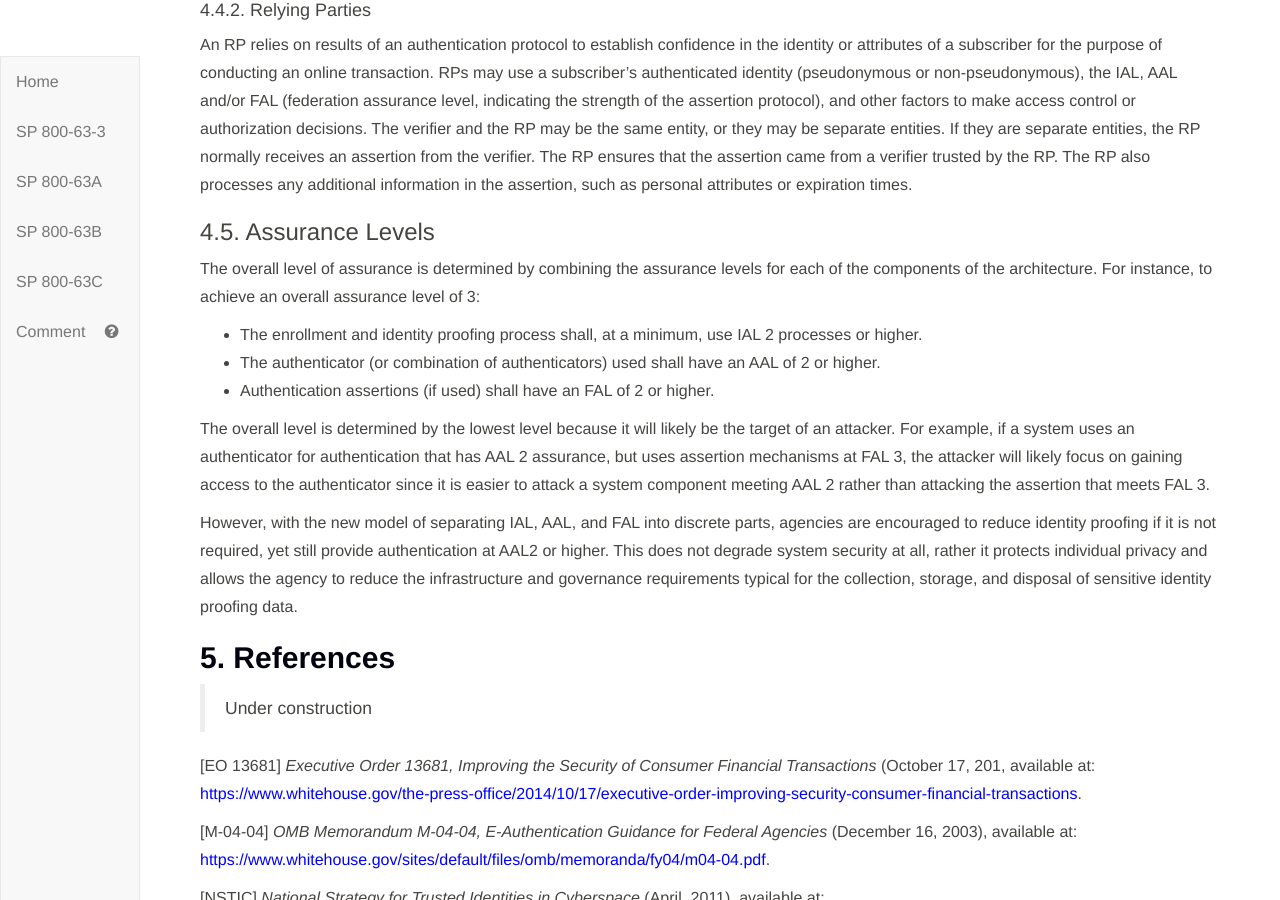
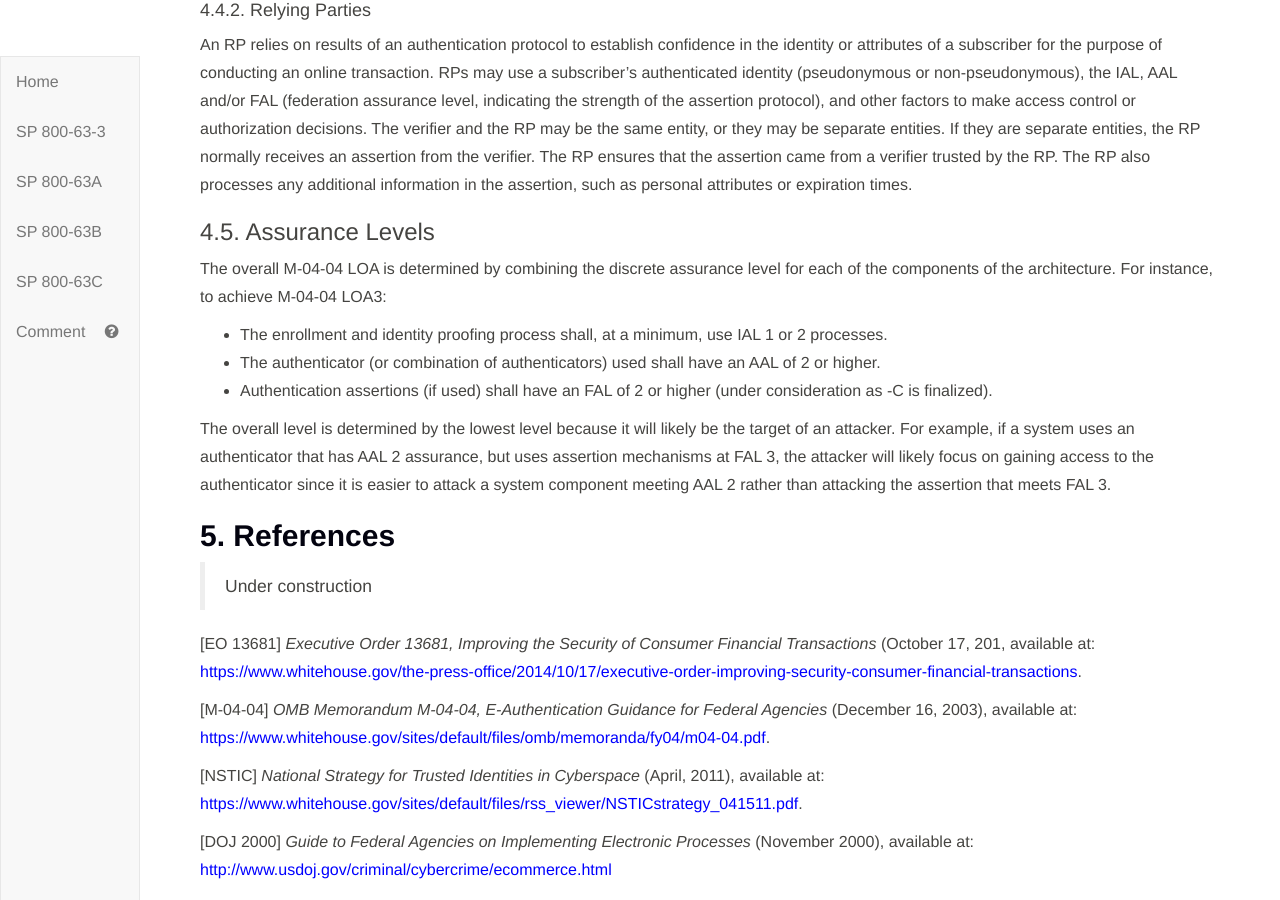
Before and after one commit to usnistgov/800-63-3, a Jekyll site: the page built from sp800-63-3.md, in a window 1280 px wide and 900 px high, scrolled down 32710 px. Built offline with Jekyll 4.4.1, drawn with Linux system fonts in a browser that asks for light colours.

Commit message:
Closes issue #28
Closes issue #28

```diff
--- a/sp800-63-3/sec4_model.md
+++ b/sp800-63-3/sec4_model.md
@@ -140,12 +140,10 @@
 
 ### 4.5. Assurance Levels
 
-The overall level of assurance is determined by combining the assurance levels for each of the components of the architecture. For instance, to achieve an overall assurance level of 3:
+The overall M-04-04 LOA is determined by combining the discrete assurance level for each of the components of the architecture. For instance, to achieve M-04-04 LOA3:
 
-* The enrollment and identity proofing process shall, at a minimum, use IAL 2 processes or higher.
+* The enrollment and identity proofing process shall, at a minimum, use IAL 1 or 2 processes.
 * The authenticator (or combination of authenticators) used shall have an AAL of 2 or higher.
-* Authentication assertions (if used) shall have an FAL of 2 or higher.
+* Authentication assertions (if used) shall have an FAL of 2 or higher (under consideration as -C is finalized).
 
-The overall level is determined by the lowest level because it will likely be the target of an attacker. For example, if a system uses an authenticator for authentication that has AAL 2 assurance, but uses assertion mechanisms at FAL 3, the attacker will likely focus on gaining access to the authenticator since it is easier to attack a system component meeting AAL 2 rather than attacking the assertion that meets FAL 3.
-
-However, with the new model of separating IAL, AAL, and FAL into discrete parts, agencies are encouraged to reduce identity proofing if it is not required, yet still provide authentication at AAL2 or higher.  This does not degrade system security at all, rather it protects individual privacy and allows the agency to reduce the infrastructure and governance requirements typical for the collection, storage, and disposal of sensitive identity proofing data.
+The overall level is determined by the lowest level because it will likely be the target of an attacker. For example, if a system uses an authenticator that has AAL 2 assurance, but uses assertion mechanisms at FAL 3, the attacker will likely focus on gaining access to the authenticator since it is easier to attack a system component meeting AAL 2 rather than attacking the assertion that meets FAL 3.
```
